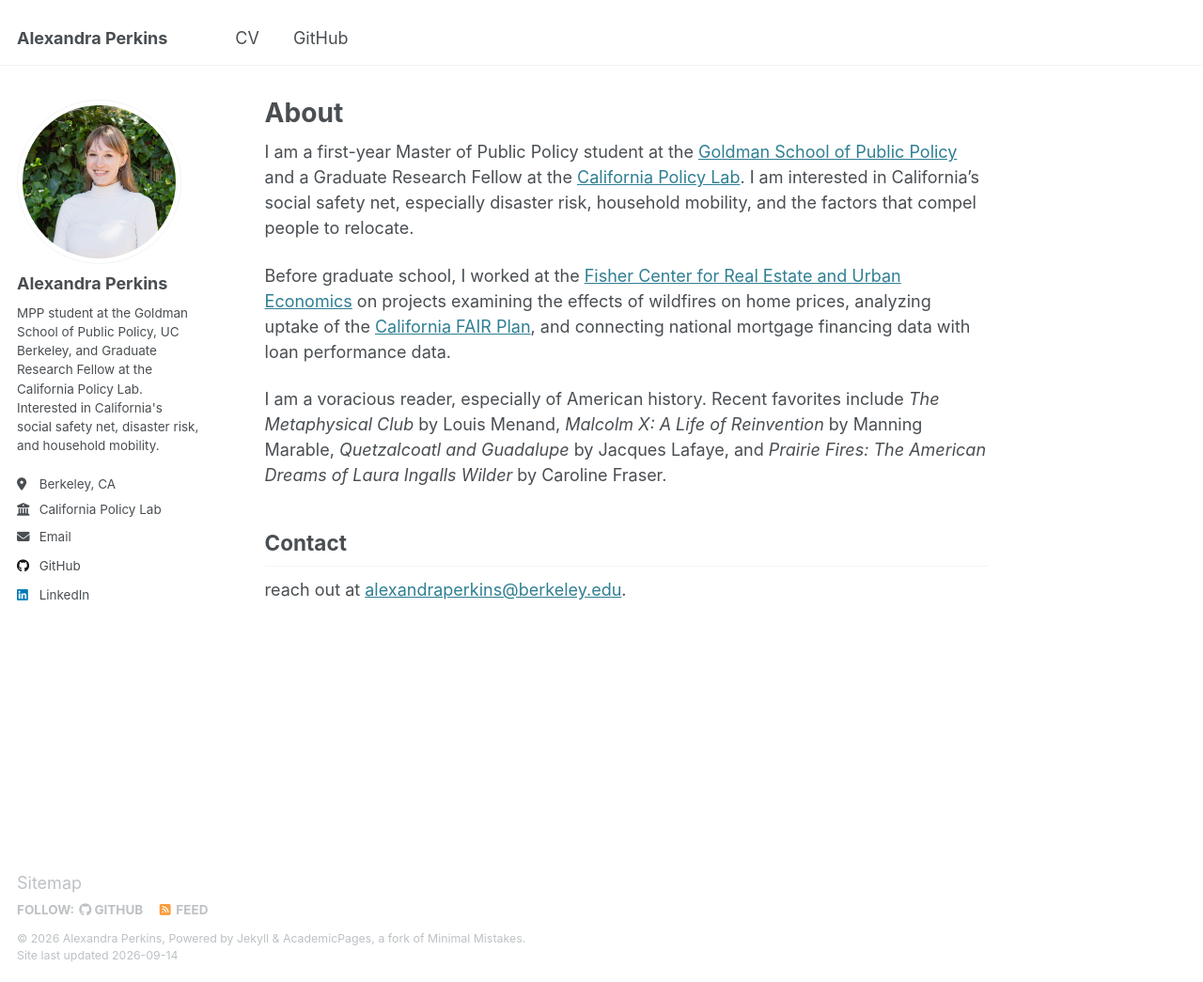
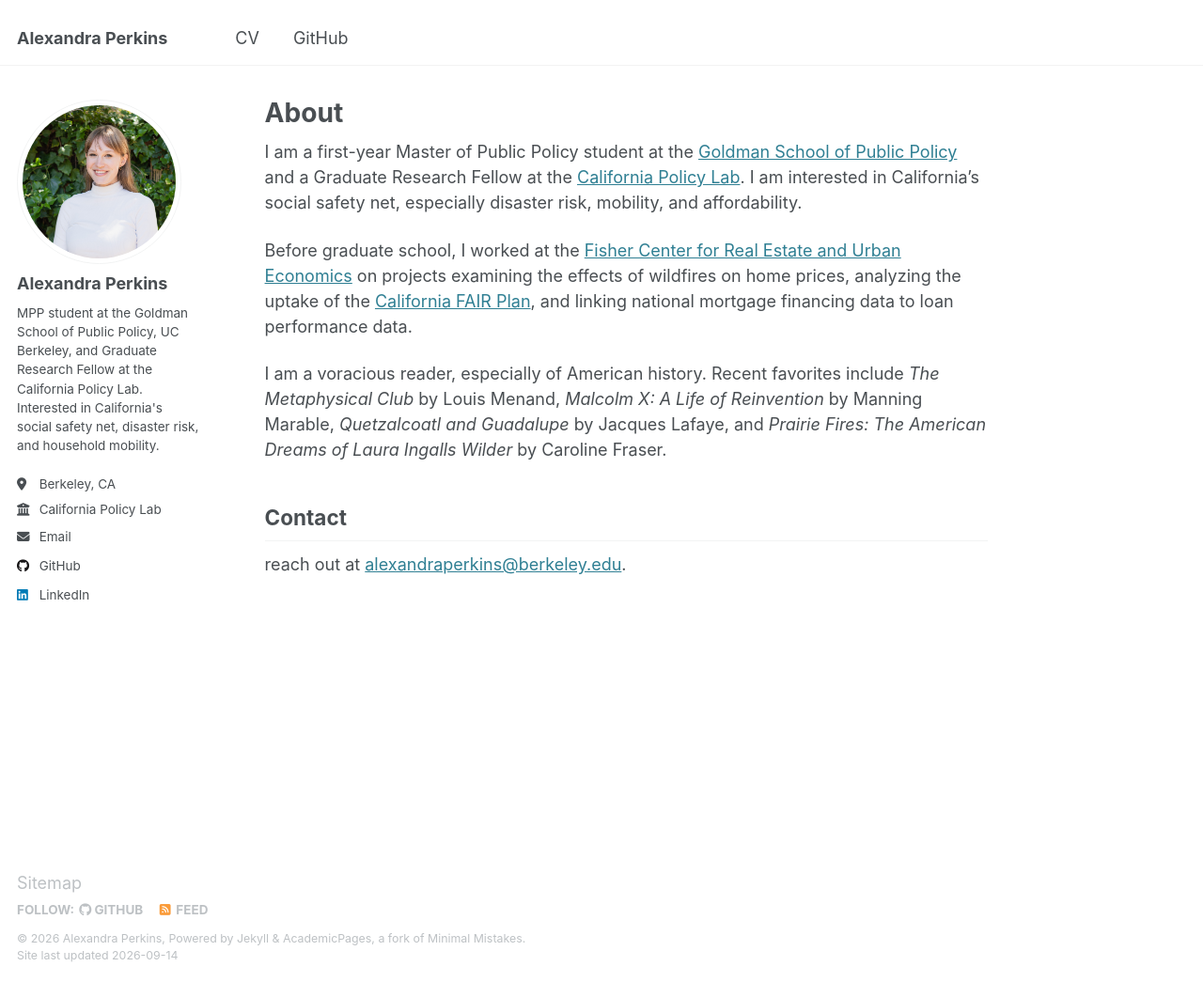
Before and after one commit to perkinsalex/perkinsalex.github.io, a Jekyll site: the page built from _pages/about.md, in a window 1280 px wide and 1045 px high. Shown: the whole window at 94% size. Built offline with Jekyll 4.4.1, drawn with Linux system fonts in a browser that asks for light colours.

Commit message:
Update about.md

```diff
--- a/_pages/about.md
+++ b/_pages/about.md
@@ -8,9 +8,9 @@ redirect_from:
   - /about.html
 ---
 
-I am a first-year Master of Public Policy student at the [Goldman School of Public Policy](https://gspp.berkeley.edu/) and a Graduate Research Fellow at the [California Policy Lab](https://www.capolicylab.org/). I am interested in California's social safety net, especially disaster risk, household mobility, and the factors that compel people to relocate.
+I am a first-year Master of Public Policy student at the [Goldman School of Public Policy](https://gspp.berkeley.edu/) and a Graduate Research Fellow at the [California Policy Lab](https://www.capolicylab.org/). I am interested in California's social safety net, especially disaster risk, mobility, and affordability.
 
-Before graduate school, I worked at the [Fisher Center for Real Estate and Urban Economics](https://haas.berkeley.edu/real-estate/) on projects examining the effects of wildfires on home prices, analyzing uptake of the [California FAIR Plan](https://haas.berkeley.edu/wp-content/uploads/Brookings__California_FAIR_Plan-11.pdf), and connecting national mortgage financing data with loan performance data.
+Before graduate school, I worked at the [Fisher Center for Real Estate and Urban Economics](https://haas.berkeley.edu/real-estate/) on projects examining the effects of wildfires on home prices, analyzing the uptake of the [California FAIR Plan](https://haas.berkeley.edu/wp-content/uploads/Brookings__California_FAIR_Plan-11.pdf), and linking national mortgage financing data to loan performance data.
 
 I am a voracious reader, especially of American history. Recent favorites include *The Metaphysical Club* by Louis Menand, *Malcolm X: A Life of Reinvention* by Manning Marable, *Quetzalcoatl and Guadalupe* by Jacques Lafaye, and *Prairie Fires: The American Dreams of Laura Ingalls Wilder* by Caroline Fraser.
 
```
